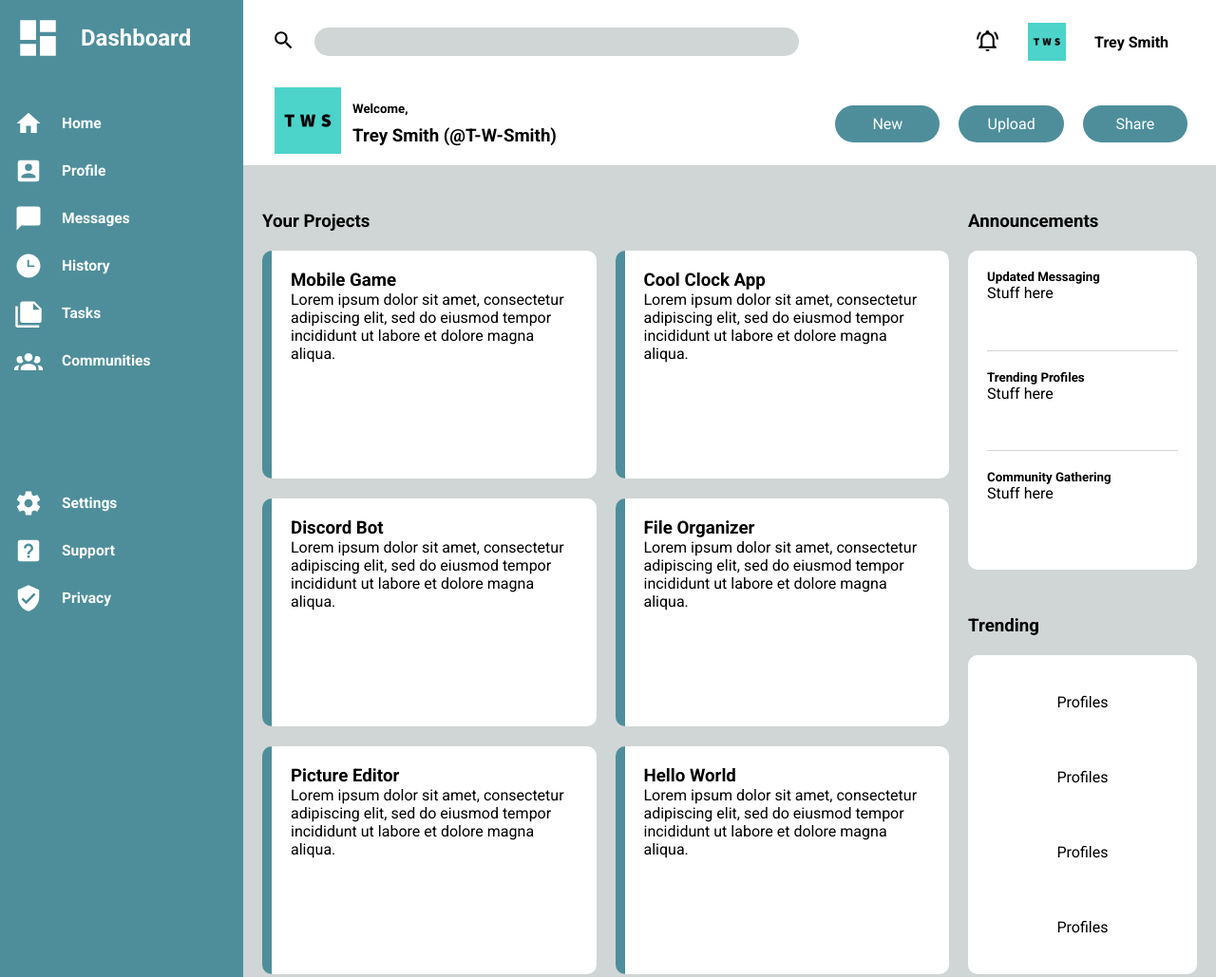
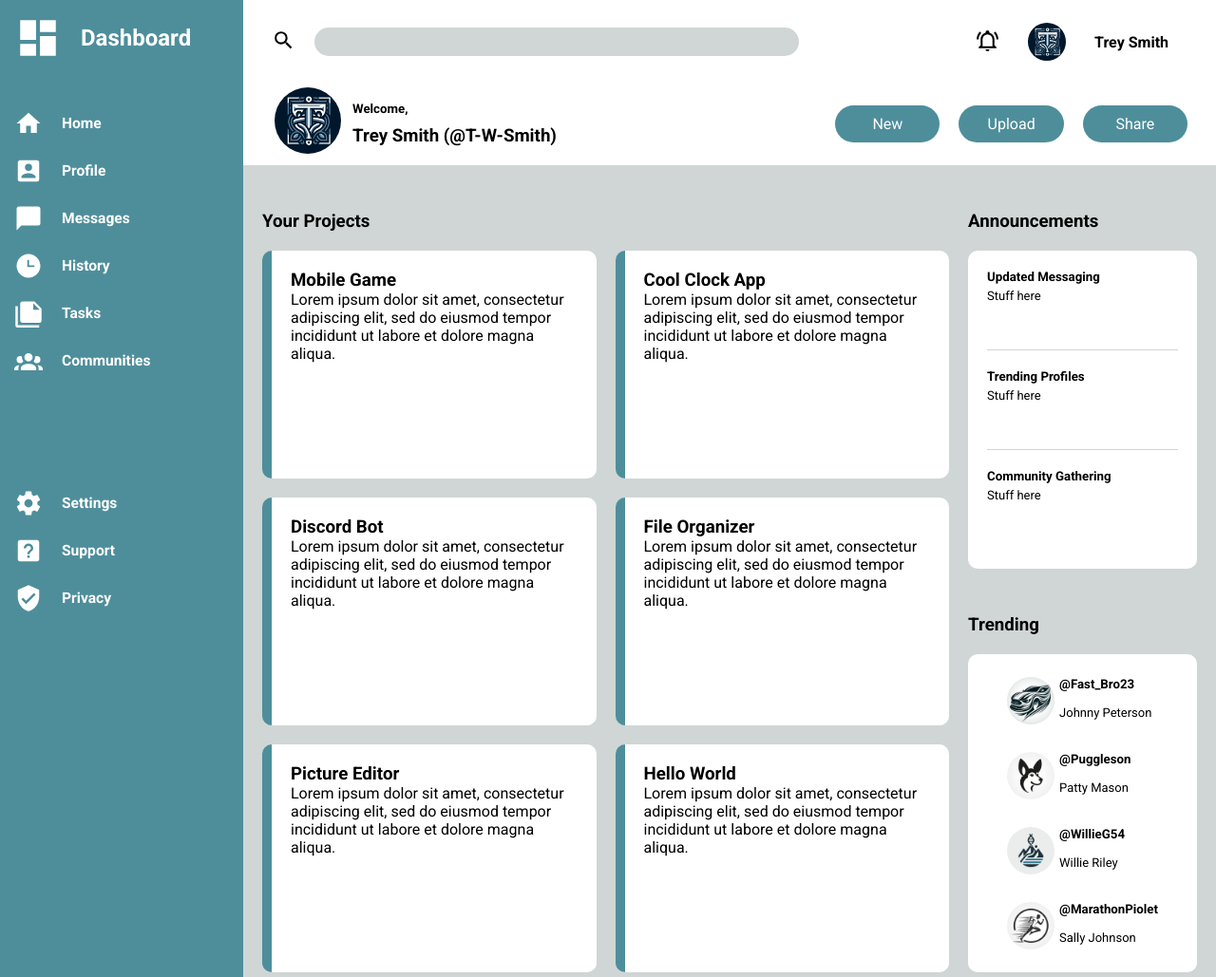
Before and after one commit to T-W-Smith/odin-admin_dashboard, a plain HTML site: page index.html in a window 1280 px wide. Shown: the top 1029 px of the page at 95% size. Drawn offline with Linux system fonts and the light colour scheme.

Commit message:
Add styling to trending and chnage profile pics to be round

```diff
--- a/index.html
+++ b/index.html
@@ -66,11 +66,11 @@
                 </div>
                 <div id="profile">
                     <button><img id="bell" src="images/bell-ring-outline.svg"></button>
-                    <img id="pic" src="images/Profile_Pic.jpeg">
+                    <img id="pic" src="images/t-logo.jpeg">
                     <h4>Trey Smith</h4>
                 </div>
                 <div id="welcome">
-                    <img src="images/Profile_Pic.jpeg">
+                    <img src="images/t-logo.jpeg">
                     <h5 id="message">Welcome,</h5>
                     <h3>Trey Smith (@T-W-Smith)</h3>
                 </div>
@@ -139,16 +139,24 @@
                     <h3>Trending</h3>
                     <div id="trend">
                         <div>
-                            <p>Profiles</p>
+                            <img src="images/car-logo.jpeg">
+                            <h5>@Fast_Bro23</h5>
+                            <p>Johnny Peterson</p>
                         </div>
                         <div>
-                            <p>Profiles</p>
+                            <img src="images/dog-logo.jpeg">
+                            <h5>@Puggleson</h5>
+                            <p>Patty Mason</p>
                         </div>
                         <div>
-                            <p>Profiles</p>
+                            <img src="images/mtn-logo.jpeg">
+                            <h5>@WillieG54</h5>
+                            <p>Willie Riley</p>
                         </div>
                         <div>
-                            <p>Profiles</p>
+                            <img src="images/runner-logo.jpeg">
+                            <h5>@MarathonPiolet</h5>
+                            <p>Sally Johnson</p>
                         </div>
                     </div>
                 </div>
--- a/style.css
+++ b/style.css
@@ -147,6 +147,7 @@ button:hover {
 
 .header #profile #pic {
     width: 40px;
+    border-radius: 100%;
 }
 
 .header #welcome {
@@ -161,12 +162,12 @@ button:hover {
     height: auto;
     align-self: center;
     justify-self: center;
+    border-radius: 100%;
 }
 
 .header #welcome #message {
     align-self: flex-end;
 }
-
 
 .header .header-buttons {
     display: flex;
@@ -244,6 +245,11 @@ button:hover {
     border-radius: 0;
 }
 
+.main #social #announce p {
+    padding-top: 5px;
+    font-size: small;
+}
+
 .main #social #announce div:nth-child(-n + 2) {
     border-bottom: 1px solid #d0d6d5;
 }
@@ -254,6 +260,24 @@ button:hover {
     gap: 20px;
     justify-content: center;
     align-items: center;
+}
+
+.main #social #trend div {
+    padding: 0;
+    display: grid;
+    grid-template: 1fr 1fr / 45px 1fr;
+    gap: 10px;
+}
+
+.main #social #trend img {
+    width: 50px;
+    grid-row: 1 / 3;
+    align-self: center;
+    border-radius: 100%;
+}
+
+.main #social #trend p {
+    font-size: small;
 }
 
 .footer {
```
Also changed, not shown: images/car-logo.jpeg (added), images/dog-logo.jpeg (added), images/mtn-logo.jpeg (added), images/runner-logo.jpeg (added), images/t-logo.jpeg (added).
